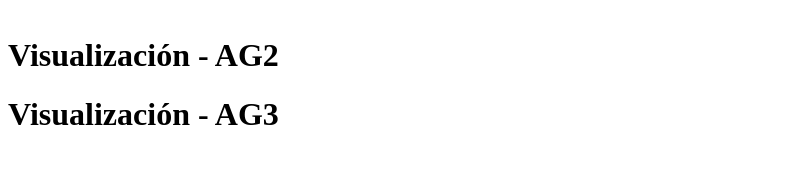
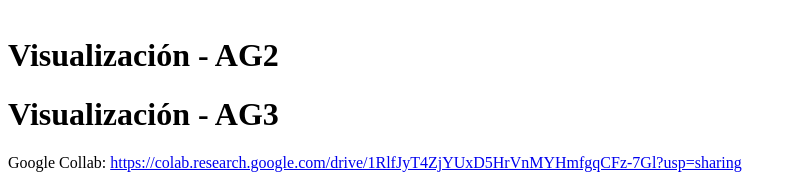
Before and after one commit to diegostewart/07MBIG_AG1, a plain HTML site: page index.html in a window 1280 px wide. Shown: the part 6435-6615 px from the top of the page, without its empty margins (0-797 px from the left). Before the commit the page ends 6589 px from the top, so only its background shows below. Drawn offline with Linux system fonts and the light colour scheme.

Commit message:
AG-3 Google Collab

```diff
--- a/index.html
+++ b/index.html
@@ -51,6 +51,8 @@
 
   <h1>Visualización - AG3</h1>
 
+  Google Collab: <a href='https://colab.research.google.com/drive/1RlfJyT4ZjYUxD5HrVnMYHmfgqCFz-7Gl?usp=sharing'>https://colab.research.google.com/drive/1RlfJyT4ZjYUxD5HrVnMYHmfgqCFz-7Gl?usp=sharing </a>
+
 </body>
 
 </html>
```
